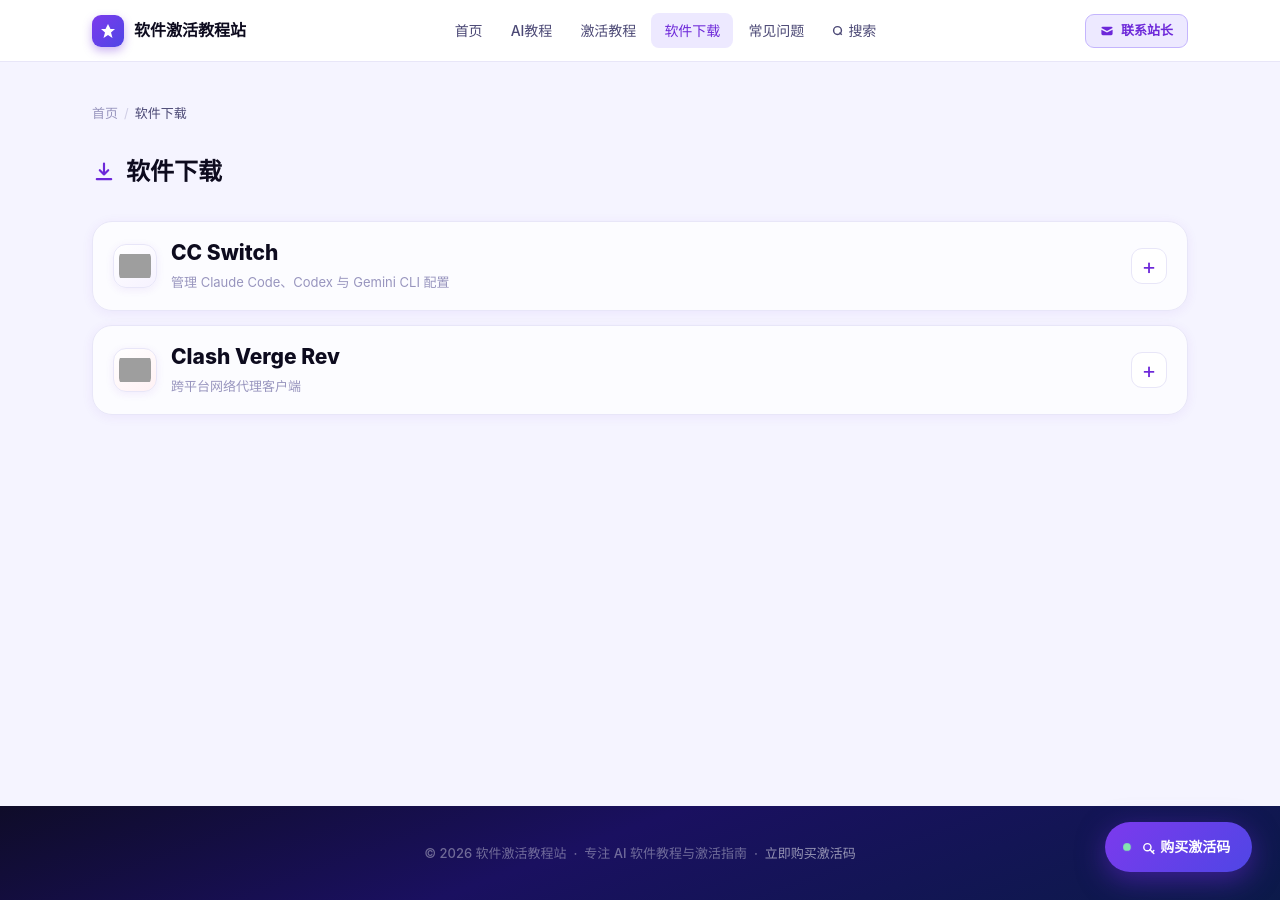
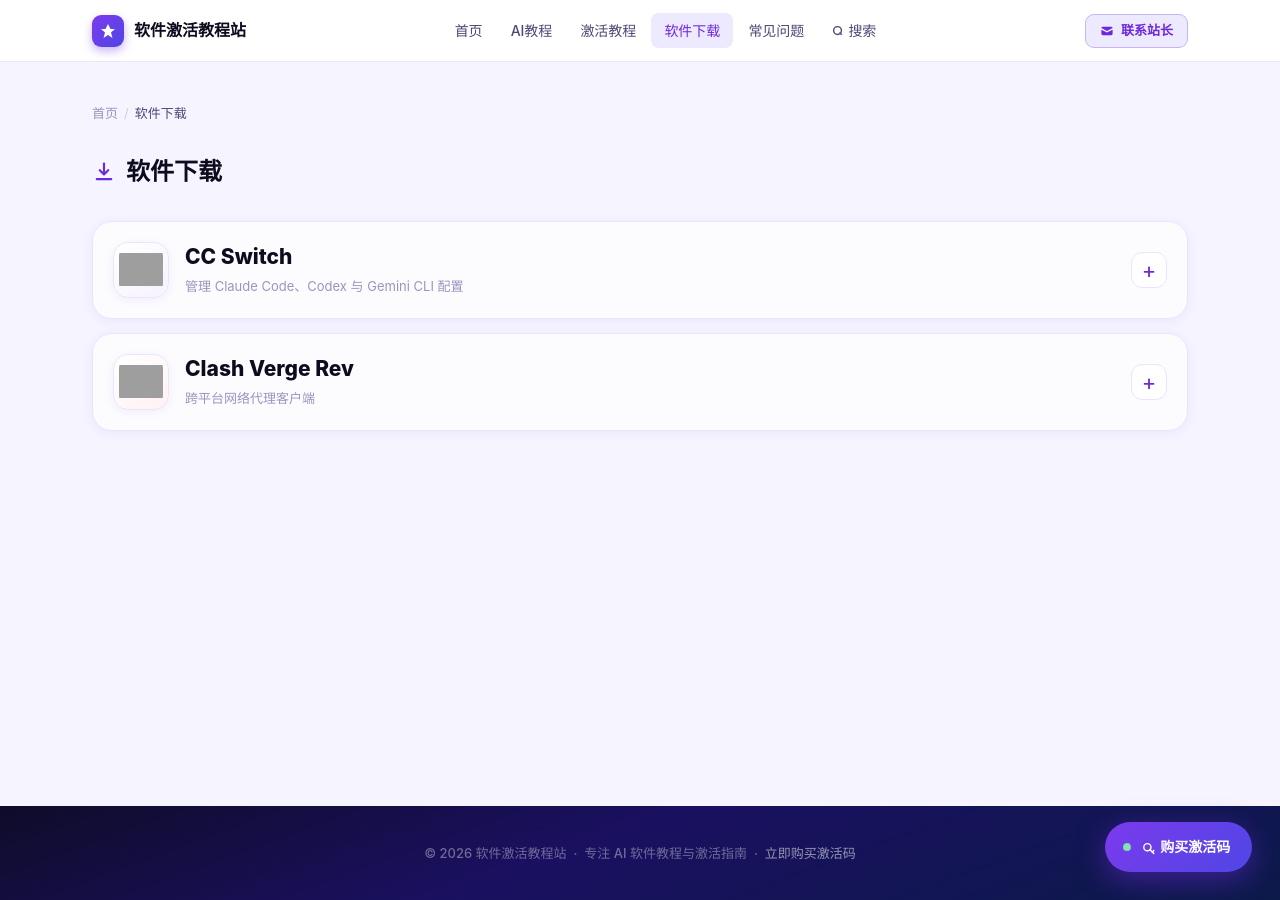
Before and after one commit to leo11hang/Kilian.github.io, a Jekyll site: the page built from download.html, in a window 1280 px wide. Built offline with Jekyll 4.4.1, drawn with Linux system fonts in a browser that asks for light colours; comment, search, counter and statistics services are not loaded; grey boxes are pictures that could not be loaded.

Commit message:
Update main.css

```diff
--- a/assets/css/main.css
+++ b/assets/css/main.css
@@ -833,10 +833,10 @@ mark { background: #fef08a; color: var(--text-1); border-radius: 3px; padding: 0
 /* ── Download software accordions ─────────────── */
 .download-accordions { display: grid; gap: 14px; margin: 0 0 30px; }
 .download-accordion { min-width: 0; overflow: hidden; border: 1px solid var(--border); border-radius: var(--r-lg); background: rgba(255,255,255,.72); box-shadow: var(--sh); }
-.download-accordion > summary { display: flex; align-items: center; gap: 14px; min-height: 88px; padding: 16px 20px; cursor: pointer; list-style: none; }
+.download-accordion > summary { display: flex; align-items: center; gap: 16px; min-height: 96px; padding: 18px 20px; cursor: pointer; list-style: none; }
 .download-accordion > summary::-webkit-details-marker { display: none; }
 .download-accordion > summary:hover { background: linear-gradient(110deg, rgba(237,233,255,.55), transparent 75%); }
-.download-product-icon { display: grid; place-items: center; width: 44px; height: 44px; padding: 5px; border: 1px solid var(--border); border-radius: 13px; background: white; flex: 0 0 auto; box-shadow: 0 2px 8px rgba(109,40,217,.08); }
+.download-product-icon { display: grid; place-items: center; width: 56px; height: 56px; padding: 5px; border: 1px solid var(--border); border-radius: 15px; background: white; flex: 0 0 auto; box-shadow: 0 2px 8px rgba(109,40,217,.08); }
 .download-product-icon img { display: block; width: 100%; height: 100%; object-fit: contain; border-radius: 8px; }
 .cc-product-icon { background: linear-gradient(145deg, #fff, #f6f2ff); }
 .clash-product-icon { background: linear-gradient(145deg, #fff, #fff1f4); }
@@ -891,8 +891,8 @@ mark { background: #fef08a; color: var(--text-1); border-radius: 3px; padding: 0
 .cc-download-button { display: inline-flex; align-items: center; justify-content: center; align-self: flex-start; min-width: 76px; min-height: 32px; padding: 6px 12px; color: white; background: var(--grad); border-radius: 8px; font-size: 12px; font-weight: 750; text-align: center; transition: transform var(--transition), box-shadow var(--transition); }
 .cc-download-button:hover { transform: translateY(-1px); box-shadow: 0 5px 14px rgba(109,40,217,.24); }
 @media (max-width: 600px) {
-  .download-accordion > summary { min-height: 78px; padding: 12px 14px; gap: 11px; }
-  .download-product-icon { width: 40px; height: 40px; border-radius: 12px; }
+  .download-accordion > summary { min-height: 82px; padding: 12px 14px; gap: 12px; }
+  .download-product-icon { width: 48px; height: 48px; border-radius: 13px; }
   .download-accordion-name { font-size: 18px; }
   .download-accordion-hint { font-size: 12px; }
   .cc-download { padding: 20px 16px; }
```
